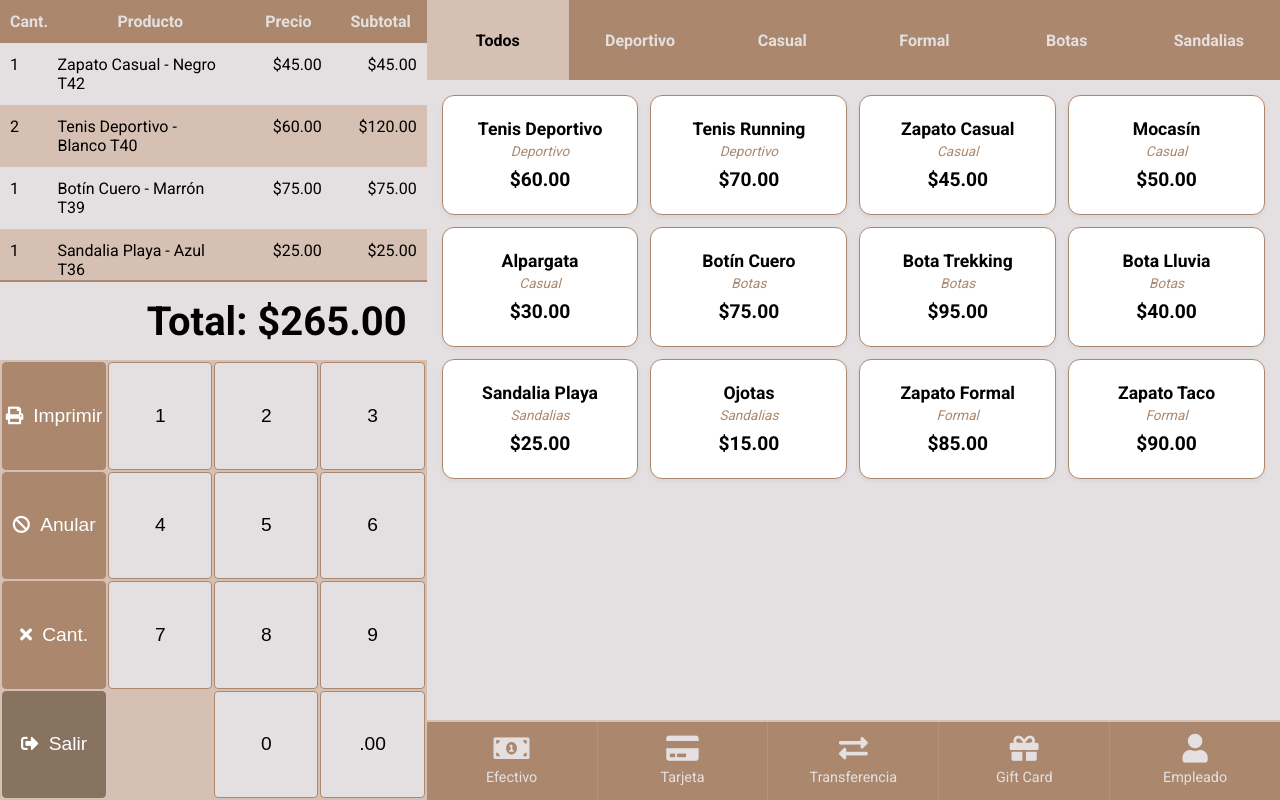
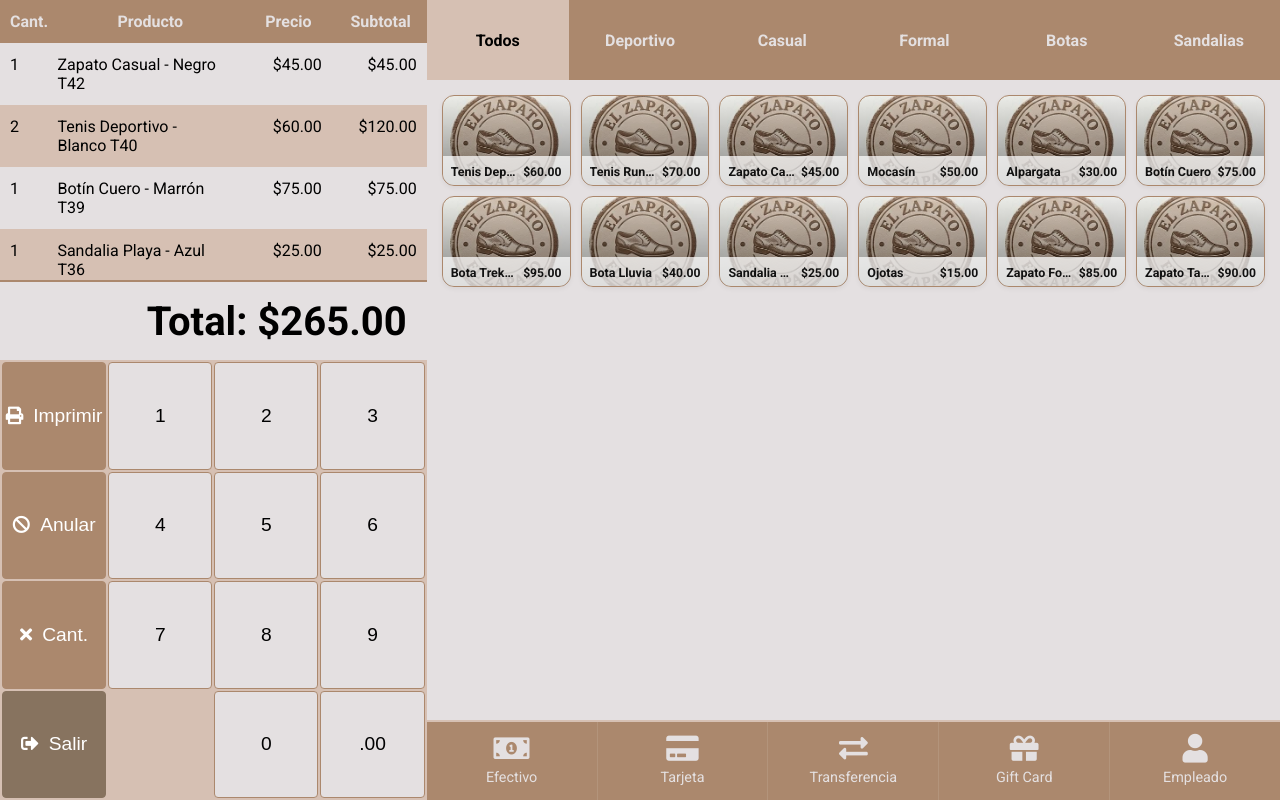
Before and after one commit to eduardolarreynaga/Elzapato, a PHP site: page /ElZapato/src/views/seller/pos.php in a window 1280 px wide. Run offline with PHP 8.4, Linux system fonts and the light colour scheme; the visitor is signed in with stand-in values (Sample User, id 1).

Commit message:
Avance pos - modificacion de items en el pos

```diff
--- a/Assets/css/styles.css
+++ b/Assets/css/styles.css
@@ -247,7 +247,7 @@ body {
     padding: 0;
     margin: 0;
     display: grid;
-    grid-template-columns: repeat(auto-fill, minmax(180px, 1fr));
+    grid-template-columns: repeat(auto-fill, minmax(122px, 1fr));
     gap: 12px;
 }
 
@@ -258,41 +258,50 @@ body {
     display: flex;
     flex-direction: column;
     align-items: center;
-    justify-content: center;
+    justify-content: flex-end;
     border-radius: 12px;
-    padding: 15px 10px;
+    padding: 10px 8px;
     color: var(--text-dark);
     cursor: pointer;
     transition: all 0.2s ease;
-    text-align: center;
-    min-height: 120px;
+    text-align: left;
+    min-height: 82px;
     box-shadow: 0 2px 5px rgba(0,0,0,0.05);
 }
 
+.menu-items .product-item {
+    background-image: linear-gradient(to top, rgba(0, 0, 0, 0.62), rgba(0, 0, 0, 0.08)), url('/ElZapato/Assets/img/zapa.jpeg') !important;
+    background-size: cover !important;
+    background-position: center !important;
+    background-repeat: no-repeat !important;
+    background-color: transparent !important;
+}
+
 .menu-items li:hover {
-    background: var(--primary-soft);
+    background-color: transparent;
     transform: translateY(-3px) scale(1.02);
     box-shadow: 0 5px 15px rgba(171, 136, 109, 0.3);
 }
 
 .menu-items .item {
     font-weight: bold;
-    font-size: 1.1rem;
+    font-size: 0.95rem;
     margin-bottom: 4px;
+    color: #fff;
 }
 
 .menu-items .category {
     font-style: italic;
-    color: var(--primary-dark);
-    font-size: 0.85rem;
+    color: rgba(255, 255, 255, 0.9);
+    font-size: 0.75rem;
     margin-bottom: 4px;
 }
 
 .menu-items .price {
-    color: var(--text-dark);
+    color: #fff;
     font-weight: 700;
-    font-size: 1.2rem;
-    margin-top: 5px;
+    font-size: 1rem;
+    margin-top: 3px;
 }
 
 /* Métodos de pago - Siempre al fondo como footer */
--- a/src/views/seller/pos.php
+++ b/src/views/seller/pos.php
@@ -25,6 +25,65 @@ if (!in_array($currentRole, ['seller', 'admin'], true)) {
 
     <!-- Estilos CSS -->
     <link rel="stylesheet" href="/ElZapato/Assets/css/styles.css">
+    <style>
+        .menu-items ul {
+            grid-template-columns: repeat(auto-fill, minmax(118px, 1fr)) !important;
+            gap: 10px !important;
+        }
+
+        .menu-items li.product-item {
+            position: relative !important;
+            display: flex !important;
+            flex-direction: column !important;
+            justify-content: flex-end !important;
+            overflow: hidden !important;
+            padding: 0 !important;
+            min-height: 91px !important;
+            background: linear-gradient(to top, rgba(0, 0, 0, 0.45), rgba(0, 0, 0, 0.05)), url('/ElZapato/Assets/img/zapa.jpeg') center/cover no-repeat !important;
+            background-color: transparent !important;
+        }
+
+        .menu-items li.product-item::after {
+            content: '';
+            position: absolute;
+            left: 0;
+            right: 0;
+            bottom: 0;
+            height: 29px;
+            background: rgba(255, 255, 255, 0.72);
+            z-index: 1;
+        }
+
+        .menu-items li.product-item .item {
+            position: absolute;
+            left: 8px;
+            bottom: 6px;
+            z-index: 2;
+            margin: 0 !important;
+            max-width: calc(100% - 60px);
+            font-size: 0.78rem;
+            font-weight: 700;
+            color: #111 !important;
+            white-space: nowrap;
+            overflow: hidden;
+            text-overflow: ellipsis;
+        }
+
+        .menu-items li.product-item .category {
+            display: none !important;
+        }
+
+        .menu-items li.product-item .price {
+            position: absolute;
+            right: 8px;
+            bottom: 6px;
+            z-index: 2;
+            margin: 0 !important;
+            font-size: 0.76rem;
+            font-weight: 700;
+            color: #111 !important;
+        }
+    </style>
 </head>
 <body>
     <div class="register">
```
